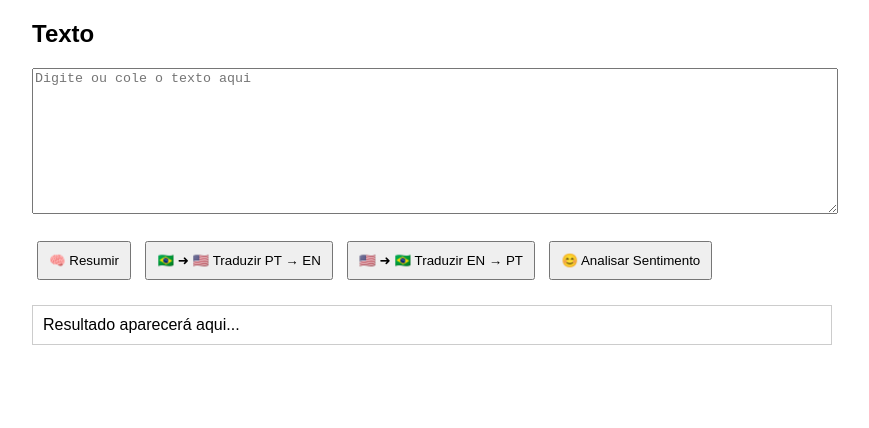
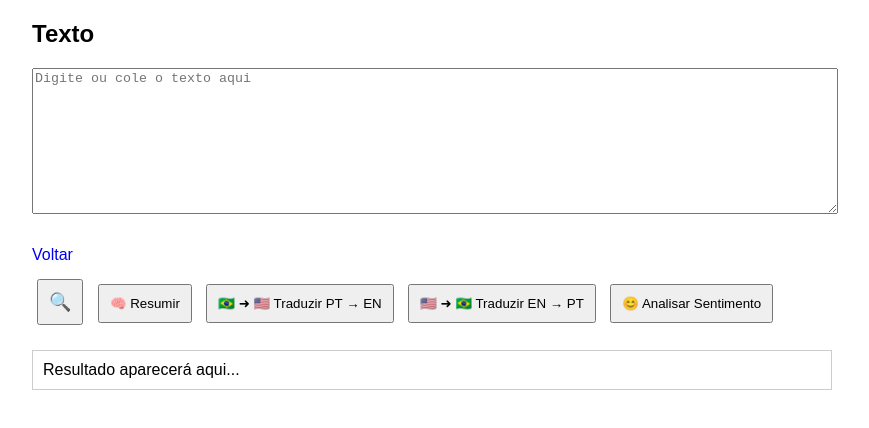
Before and after one commit to klebmatrix/iadom, a website: page index.html in a window 1280 px wide. Shown: the whole page, without its empty margins (208-1077 px from the left). Drawn offline with Linux system fonts and the light colour scheme.

```diff
--- a/index.html
+++ b/index.html
@@ -16,7 +16,8 @@
 <textarea id="texto" placeholder="Digite ou cole o texto aqui"></textarea>
 
 <br><br>
-
+ <a href="https://cromosvirtual.com" class="muted-btn" style="text-decoration:none; display:flex; align-items:center; height:38px;">Voltar</a>
+    <button id="zoomToggle" class="muted-btn" style="font-size: 18px;">🔍</button>
 <button onclick="resumir()">🧠 Resumir</button>
 <button onclick="ptEn()">🇧🇷 ➜ 🇺🇸 Traduzir PT → EN</button>
 <button onclick="enPt()">🇺🇸 ➜ 🇧🇷 Traduzir EN → PT</button>
```
